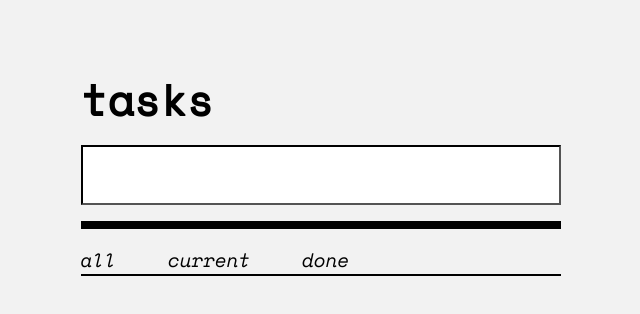
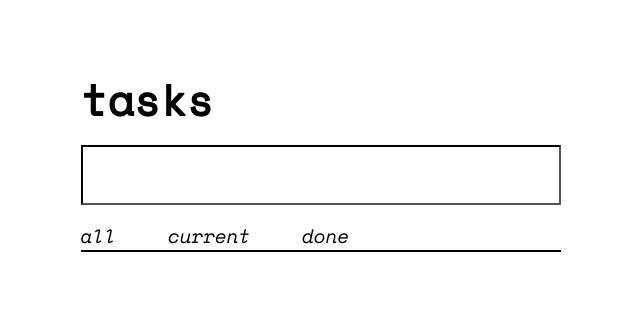
Before and after one commit to rnnnnh/todo-app, a plain HTML site: page index.html in a window 1280 px wide. Shown: the whole page, without its empty margins (319-959 px from the left). Drawn offline with Linux system fonts and the light colour scheme.

Commit message:
Removed placeholder list items

```diff
--- a/index.html
+++ b/index.html
@@ -10,10 +10,7 @@
 		<h2>tasks</h2>
 		<input type="text" name="task-info">
 		<ul class="tasks">
-			<li></li>
-			<li></li>
-			<li></li>
-			<li></li>
+
 		</ul>
 		<ul class="filter-menu">
 			<li>
--- a/styles.css
+++ b/styles.css
@@ -25,7 +25,7 @@
 }
 
 body {
-	background-color: #f2f2f2;
+	background-color: #fff;
 }
 
 .wrapper {
@@ -63,9 +63,11 @@ li {
 .tasks li {
 	font-family: "Space Mono", monospace;
 	line-height: 2.5em;
-	border-bottom: solid 2px black;
+	/*border-bottom: solid 2px black;*/
 	/*width: 20.9em;*/
 }
+
+/*border-bottom needs to be invisible if there are no tasks*/
 
 /*.tasks li:hover {
 	text-decoration: line-through;
```
Also changed, not shown: extra/mock.jpg (added), extra/mock_w_notes.jpg (added), extra/mock_w_notes1.jpg (added), 3 other files.
